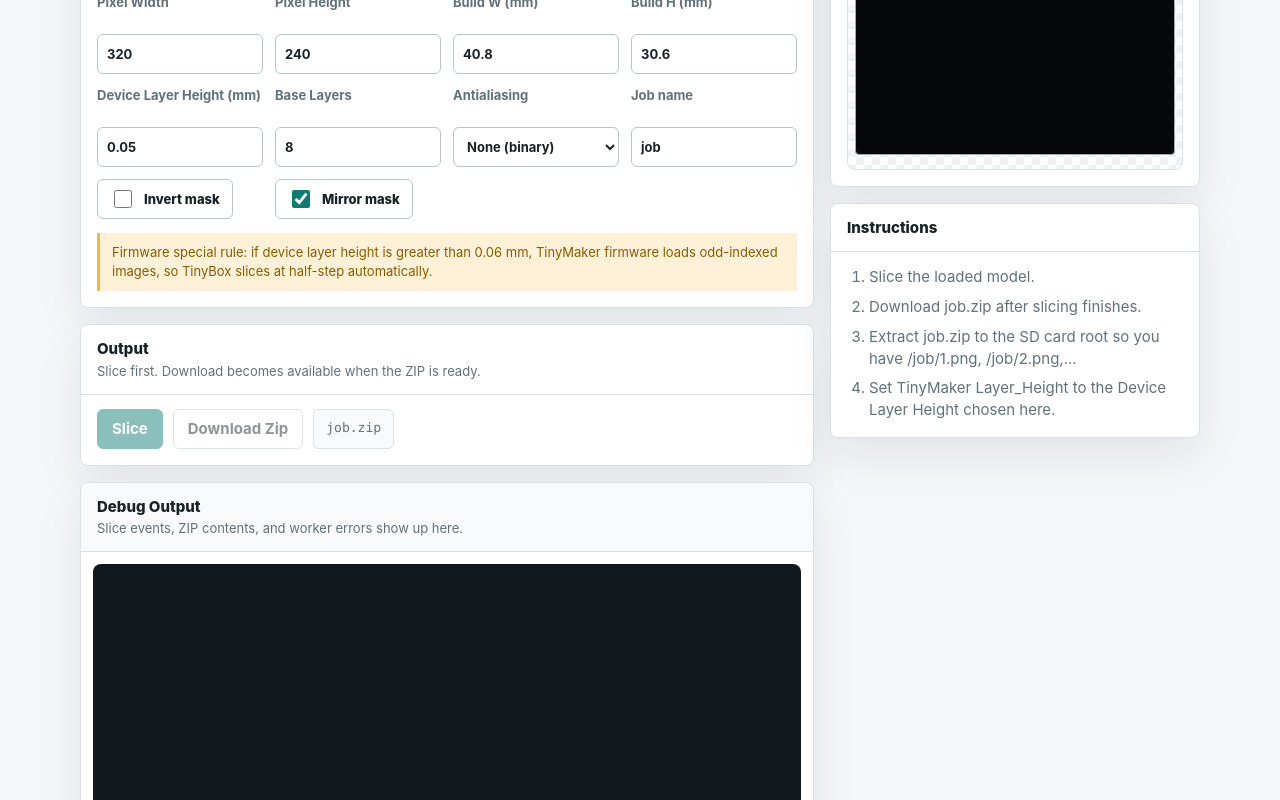
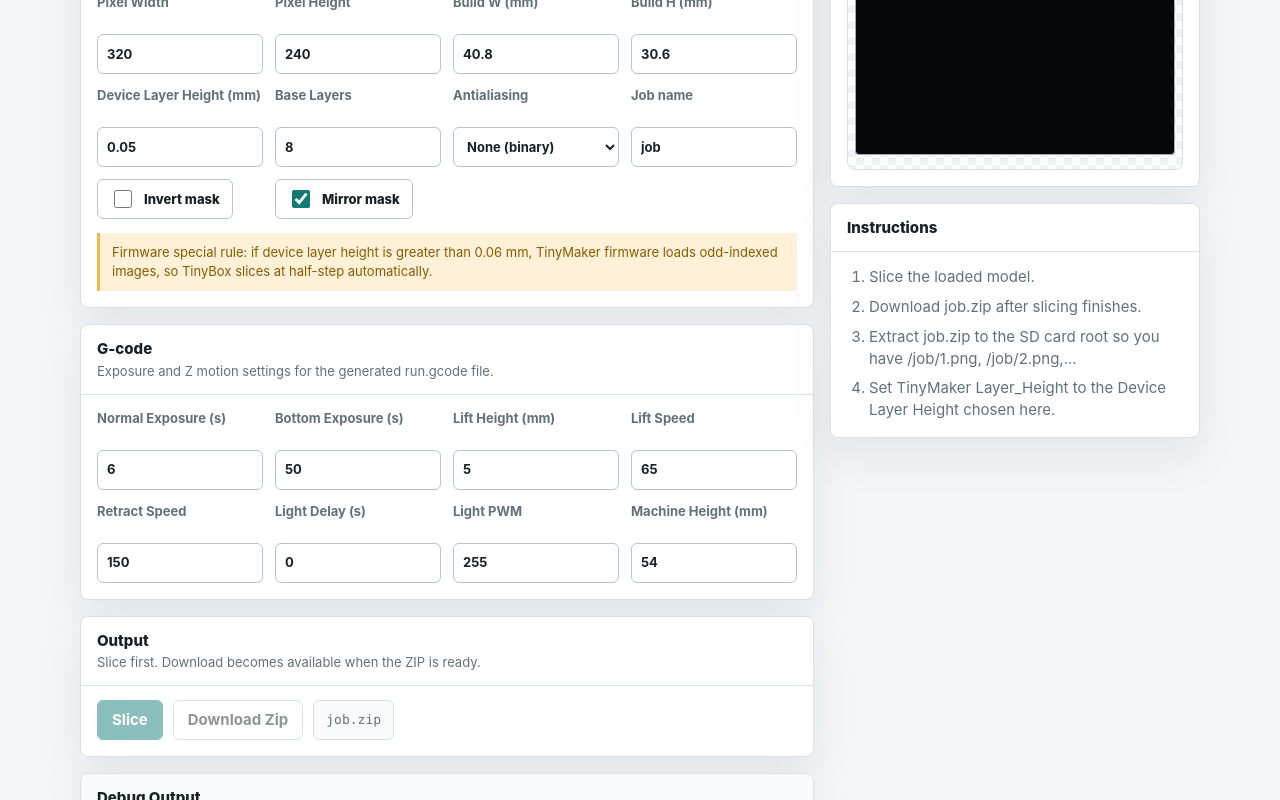
Before and after one commit to justinh-rahb/TinyBox, a Svelte app: page / in a window 1280 px wide. Shown: the part 428-1228 px from the top of the page. Built offline with nearby package versions, Linux system fonts and the light colour scheme.

Commit message:
Add TinyMaker run gcode export

```diff
--- a/src/App.svelte
+++ b/src/App.svelte
@@ -32,7 +32,15 @@
     invert: false,
     mirror: true,
     aa: 'none',
-    jobName: 'job'
+    jobName: 'job',
+    normalExposure: 6,
+    bottomExposure: 50,
+    liftHeight: 5,
+    liftSpeed: 65,
+    retractSpeed: 150,
+    lightDelay: 0,
+    lightPwm: 255,
+    machineHeight: 54
   };
 
   $: canSlice = Boolean(meshTriangles) && !isSlicing;
@@ -53,6 +61,56 @@
   function toggleTheme() {
     theme = theme === 'dark' ? 'light' : 'dark';
     localStorage.setItem('tinybox-theme', theme);
+  }
+
+  function formatNumber(value, decimals = 3) {
+    return Number(value).toFixed(decimals).replace(/\.?0+$/, '');
+  }
+
+  function generateRunGcode(totalImages, sliceProfile) {
+    const lines = [
+      'G21;',
+      'G90;',
+      'M106 S0;',
+      'G28 Z0;',
+      ''
+    ];
+    const useOddImages = sliceProfile.layerH > 0.06;
+    const printableLayers = useOddImages ? Math.ceil(totalImages / 2) : totalImages;
+
+    for (let layer = 1; layer <= printableLayers; layer++) {
+      const imageIndex = useOddImages ? ((layer - 1) * 2) + 1 : layer;
+      if (imageIndex > totalImages) break;
+
+      const currPos = imageIndex * sliceProfile.exportStep;
+      const risePos = currPos + sliceProfile.liftHeight;
+      const exposureSeconds = layer <= sliceProfile.baseLayers
+        ? sliceProfile.bottomExposure
+        : sliceProfile.normalExposure;
+
+      lines.push(
+        `;LAYER_START:${layer - 1}`,
+        `;currPos:${formatNumber(currPos)}`,
+        `M6054 "${imageIndex}.png";show Image`,
+        `G0 Z${formatNumber(risePos)} F${formatNumber(sliceProfile.liftSpeed)};`,
+        `G0 Z${formatNumber(currPos)} F${formatNumber(sliceProfile.retractSpeed)};`,
+        `G4 P${Math.round(sliceProfile.lightDelay * 1000)};`,
+        `M106 S${Math.round(sliceProfile.lightPwm)};light on`,
+        `G4 P${Math.round(exposureSeconds * 1000)};`,
+        'M106 S0; light off',
+        ';LAYER_END',
+        ''
+      );
+    }
+
+    lines.push(
+      'M106 S0;',
+      `G1 Z${formatNumber(sliceProfile.machineHeight)} F25;`,
+      'M18;',
+      ''
+    );
+
+    return lines.join('\n');
   }
 
   async function logMsg(...args) {
@@ -206,7 +264,15 @@
       invert: profile.invert,
       mirror: profile.mirror,
       aa: profile.aa,
-      jobName: profile.jobName || 'job'
+      jobName: profile.jobName || 'job',
+      normalExposure: Number(profile.normalExposure),
+      bottomExposure: Number(profile.bottomExposure),
+      liftHeight: Number(profile.liftHeight),
+      liftSpeed: Number(profile.liftSpeed),
+      retractSpeed: Number(profile.retractSpeed),
+      lightDelay: Number(profile.lightDelay),
+      lightPwm: Number(profile.lightPwm),
+      machineHeight: Number(profile.machineHeight)
     };
 
     sliceProfile.exportStep = sliceProfile.layerH <= 0.06 ? sliceProfile.layerH : sliceProfile.layerH / 2;
@@ -268,6 +334,7 @@
             producedLayers: msg.total
           };
           zipFiles[`${jobFolder}/manifest.json`] = new TextEncoder().encode(JSON.stringify(manifest, null, 2));
+          zipFiles[`${jobFolder}/run.gcode`] = new TextEncoder().encode(generateRunGcode(msg.total, sliceProfile));
 
           const zipped = zipSync(zipFiles);
           preparedZipBlob = new Blob([zipped], { type: 'application/zip' });
@@ -423,6 +490,43 @@
             </label>
           </div>
           <p class="note">Firmware special rule: if device layer height is greater than 0.06 mm, TinyMaker firmware loads odd-indexed images, so TinyBox slices at half-step automatically.</p>
+        </div>
+      </section>
+
+      <section class="panel" aria-labelledby="gcode-title">
+        <div class="panel-header">
+          <div>
+            <h2 class="panel-title" id="gcode-title">G-code</h2>
+            <p class="panel-subtitle">Exposure and Z motion settings for the generated run.gcode file.</p>
+          </div>
+        </div>
+        <div class="panel-body">
+          <div class="controls-grid">
+            <label class="field">Normal Exposure (s)
+              <input bind:value={profile.normalExposure} type="number" step="0.1" min="0">
+            </label>
+            <label class="field">Bottom Exposure (s)
+              <input bind:value={profile.bottomExposure} type="number" step="0.1" min="0">
+            </label>
+            <label class="field">Lift Height (mm)
+              <input bind:value={profile.liftHeight} type="number" step="0.1" min="0">
+            </label>
+            <label class="field">Lift Speed
+              <input bind:value={profile.liftSpeed} type="number" step="1" min="0">
+            </label>
+            <label class="field">Retract Speed
+              <input bind:value={profile.retractSpeed} type="number" step="1" min="0">
+            </label>
+            <label class="field">Light Delay (s)
+              <input bind:value={profile.lightDelay} type="number" step="0.1" min="0">
+            </label>
+            <label class="field">Light PWM
+              <input bind:value={profile.lightPwm} type="number" step="1" min="0" max="255">
+            </label>
+            <label class="field">Machine Height (mm)
+              <input bind:value={profile.machineHeight} type="number" step="0.1" min="0">
+            </label>
+          </div>
         </div>
       </section>
 
```
Also changed, not shown: 1 other file (tests, documents, lock files or other folders).
